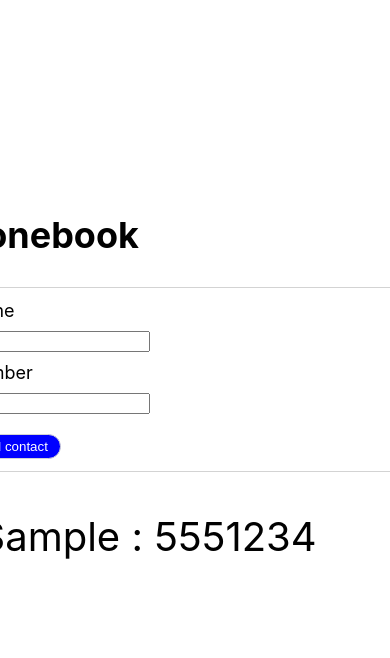
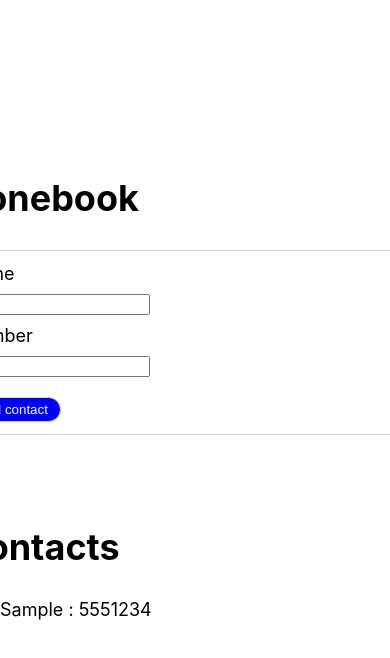
Before and after one commit to olhabahaieva/goit-react-hw-02-phonebook, a React (Create React App) app: page / in a window 390 px wide. Both pictures are taken after typing "Sample", "5551234" into the empty fields and a click on the button "Add contact". Shown: the top 658 px of the page. Built offline with nearby package versions, Linux system fonts and the light colour scheme.

Commit message:
moved contact render from phonebook and fixed contacts title issue

```diff
--- a/src/components/App.jsx
+++ b/src/components/App.jsx
@@ -10,10 +10,17 @@ export class App extends Component {
   };
 
   handlePhonebookClick = (inputName, inputNumber) => {
-    this.setState({
+    const newContact = {
+      id: inputName + inputNumber,
       name: inputName,
       number: inputNumber,
-    });
+    };
+
+    this.setState((prevState) => ({
+      contacts: [...prevState.contacts, newContact],
+      name: '',
+      number: '',
+    }));
   };
 
   render() {
@@ -30,10 +37,7 @@ export class App extends Component {
         }}
       >
         <Phonebook createContact={this.handlePhonebookClick} />
-        <Contacts
-          inputName={this.state.name}
-          inputNumber={this.state.number}
-        />
+        <Contacts contacts={this.state.contacts} />
       </div>
     );
   }
--- a/src/components/Contacts/Contacts.jsx
+++ b/src/components/Contacts/Contacts.jsx
@@ -4,18 +4,20 @@ import Section from 'components/Section';
 
 class Contacts extends Component {
   render() {
-    const { inputName, inputNumber } = this.props;
+    const { contacts } = this.props;
 
-    if (inputName === '') {
+    if (contacts.length === 0) {
       return null;
     }
 
     return (
       <Section title="Contacts">
         <ul className={css.contacts}>
-          <li>
-            {inputName} : {inputNumber}
-          </li>
+          {contacts.map((contact) => (
+            <li key={contact.id}>
+              {contact.name} : {contact.number}
+            </li>
+          ))}
         </ul>
       </Section>
     );
--- a/src/components/Phonebook/Phonebook.jsx
+++ b/src/components/Phonebook/Phonebook.jsx
@@ -1,13 +1,12 @@
 import React, { Component } from 'react';
 import css from './Phonebook.module.css';
 import Section from 'components/Section';
-import { nanoid } from 'nanoid';
+
 
 class Phonebook extends Component {
   state = {
     inputValue: '',
     inputNumber: '',
-    contacts: [],
   };
 
   onChange = (e) => {
@@ -24,22 +23,19 @@ class Phonebook extends Component {
 
   handleButtonClick = (e) => {
     e.preventDefault();
-    const { inputValue, inputNumber, contacts } = this.state;
-    const newContact = {
-      id: nanoid(),
-      name: inputValue,
-      number: inputNumber,
-    };
+    const { inputValue, inputNumber } = this.state;
+    const { createContact } = this.props;
+
+    createContact(inputValue, inputNumber);
 
     this.setState({
-      contacts: [...contacts, newContact],
       inputValue: '',
       inputNumber: '',
     });
   };
 
   render() {
-    const { inputValue, inputNumber, contacts } = this.state;
+    const { inputValue, inputNumber } = this.state;
 
     return (
       <Section title="Phonebook">
@@ -80,13 +76,6 @@ class Phonebook extends Component {
             </button>
           </form>
         </div>
-        <ul>
-          {contacts.map((contact) => (
-            <li key={contact.id}>
-              {contact.name} : {contact.number}
-            </li>
-          ))}
-        </ul>
       </Section>
     );
   }
```
